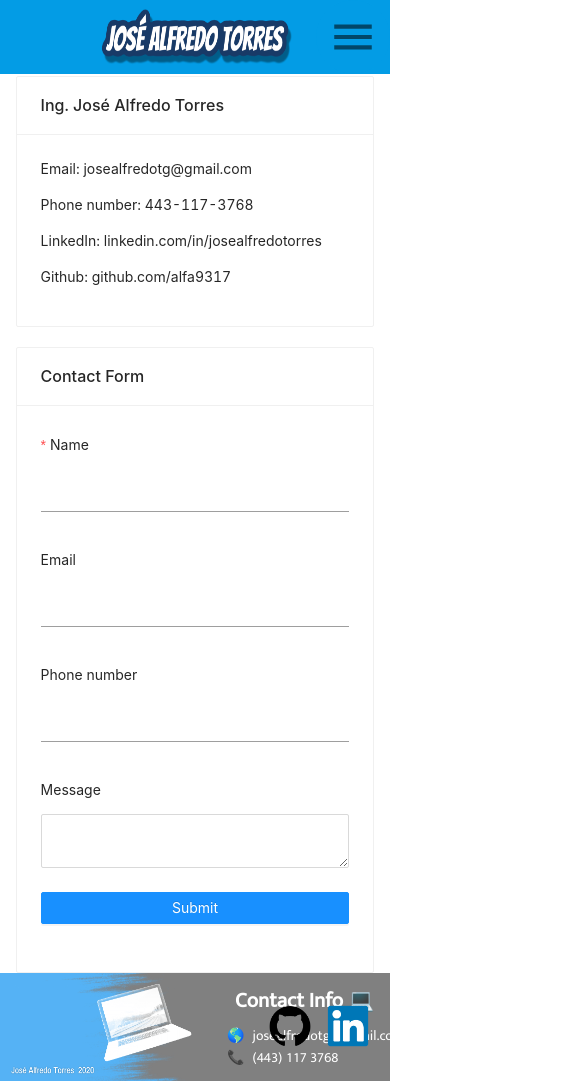
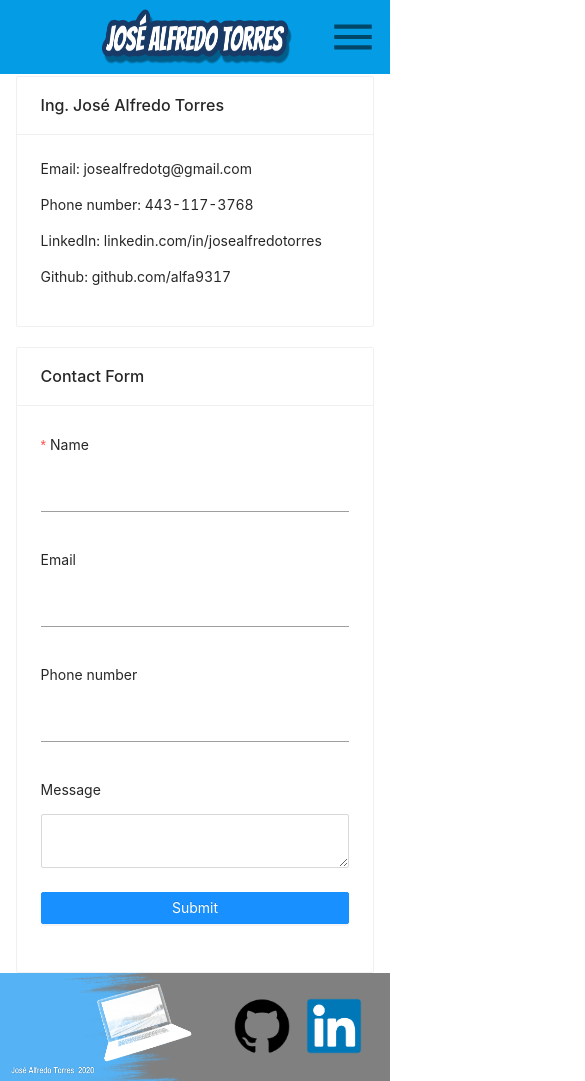
Before and after one commit to alfa9317/jatg-portfolio, a React (Create React App) app: page /contact in a window 390 px wide. Shown: the top 1081 px of the page, 585 px wide, since content can reach past the window. Built offline with nearby package versions, Linux system fonts and the light colour scheme; a web font is replaced by a local one.

Commit message:
Responsiveness adjustments

```diff
--- a/src/components/ui/Footer.js
+++ b/src/components/ui/Footer.js
@@ -1,6 +1,7 @@
 import React from 'react';
 import {makeStyles} from '@material-ui/core/styles';
 import Grid from '@material-ui/core/Grid';
+import Hidden from '@material-ui/core/Hidden';
 
 import footerAdornment from '../../assets/images/Footer_Adornment_2.png';
 import linkedin from '../../assets/images/linkedin.png';
@@ -25,15 +26,7 @@ const useStyles = makeStyles(theme => ({
     },
     mainContainer: {
         position: 'absolute',
-        marginTop: '22px',
-        marginLeft: '320px',
-        [theme.breakpoints.down('md')]: {
-            marginLeft: '260px'
-        },
-        [theme.breakpoints.down('xs')]: {
-            marginLeft: '235px',
-            marginTop: '11px'
-        }
+        marginTop: '22px'
     },
     titleText: {
         color: 'white',
@@ -47,12 +40,18 @@ const useStyles = makeStyles(theme => ({
         fontSize: '1rem'
     },
     iconImage: {
-        width: '3rem'
+        width: '4rem'
     },
     socialContainer: {
         position: 'absolute',
-        marginTop: '-6em',
-        right: '1.5em'
+        marginTop: '-7.5em',
+        right: '2em',
+        [theme.breakpoints.down('md')]: {
+            marginTop: '-7em'
+        },
+        [theme.breakpoints.down('xs')]: {
+            marginTop: '-6.5em'
+        }
     }
 }))
 
@@ -61,7 +60,8 @@ export default function Footer(){
 
     return (
         <footer className={classes.footer}>
-            <Grid container justify='flex-start' alignItems='flex-start' className={classes.mainContainer}>
+            <Hidden xsDown>
+                <Grid container justify='center' className={classes.mainContainer}>
                     <Grid item>
                         <Grid container direction='column' spacing={2}>
                             <Grid item className={classes.titleText}>
@@ -88,6 +88,7 @@ export default function Footer(){
                         </Grid>
                     </Grid>
                 </Grid>
+            </Hidden>
             <img alt='footbar decoration' src={footerAdornment} className={classes.adornment}/>
             <Grid container justify='flex-end' spacing={2} className={classes.socialContainer}>
                 <Grid item component={'a'} href='https://github.com/alfa9317' rel='noopener noreferrer' target='_blank'>
```
Lines whose indentation alone changed are shown as unchanged.
